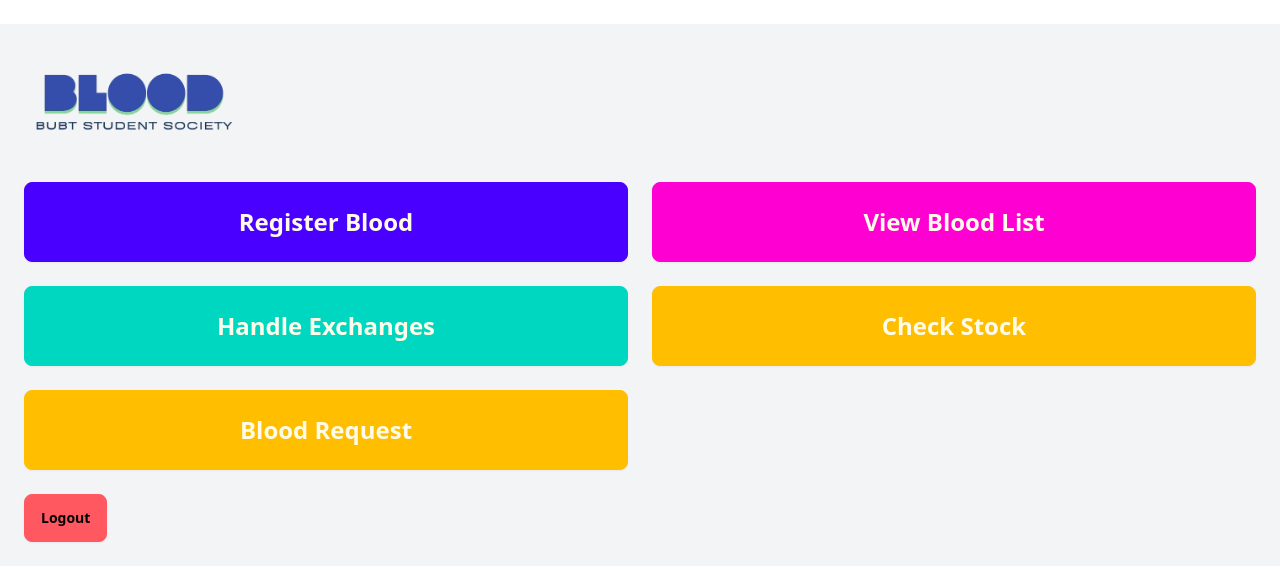
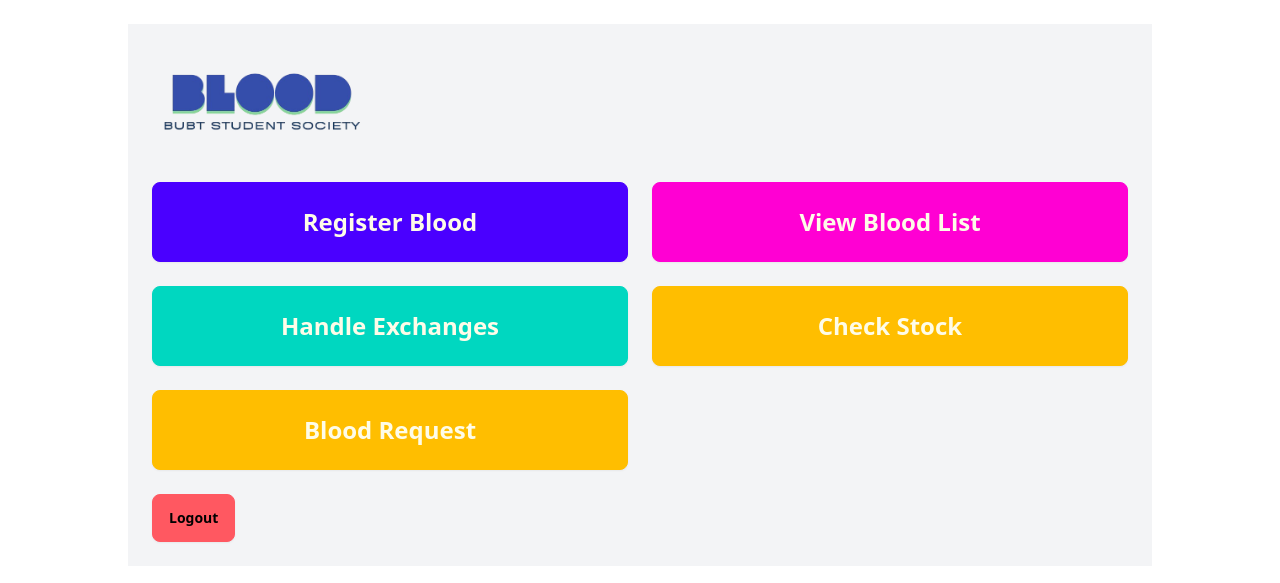
Before and after one commit to RidwanSupon/Blood_Society, a PHP site: page /admin/dashboard.php in a window 1280 px wide. Shown: the top 583 px of the page. Run offline with PHP 8.4, Linux system fonts and the light colour scheme; some libraries are stand-ins or nearby versions.

Commit message:
update pages

```diff
--- a/admin/dashboard.php
+++ b/admin/dashboard.php
@@ -28,7 +28,7 @@ require_once '../includes/db_connect.php';
     }
 </style>
 </head>
-<body class="bg-gray-100 container mx-auto mt-0 md:mt-6 ">
+<body class="max-w-5xl mx-auto bg-gray-100  mt-0 md:mt-6 ">
     <div class="p-6">
         <a href=""><img src="../logo.png" alt="" class="w-full md:w-56"></a>
         <div class="grid grid-cols-1 md:grid-cols-2 gap-6 mt-6">
```
